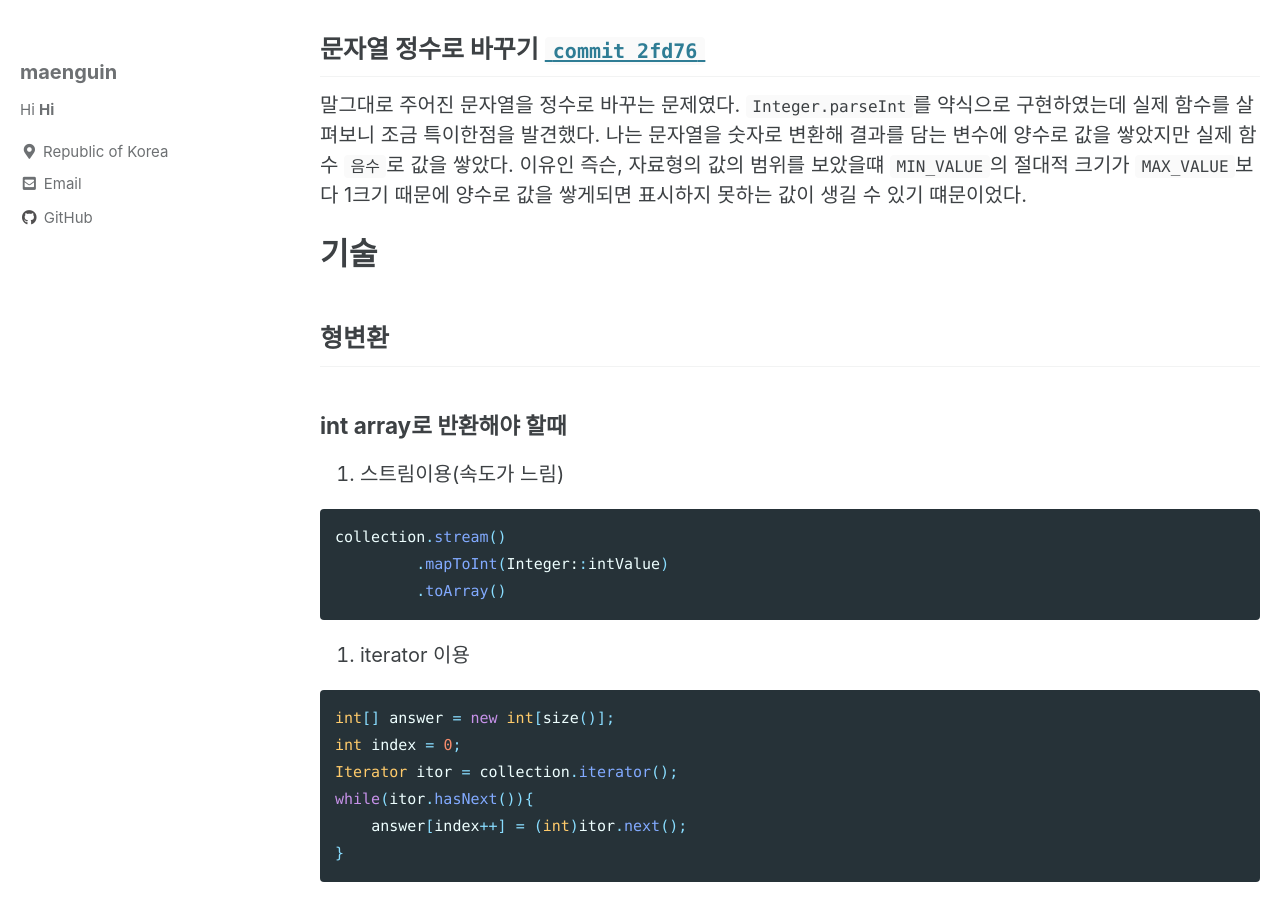
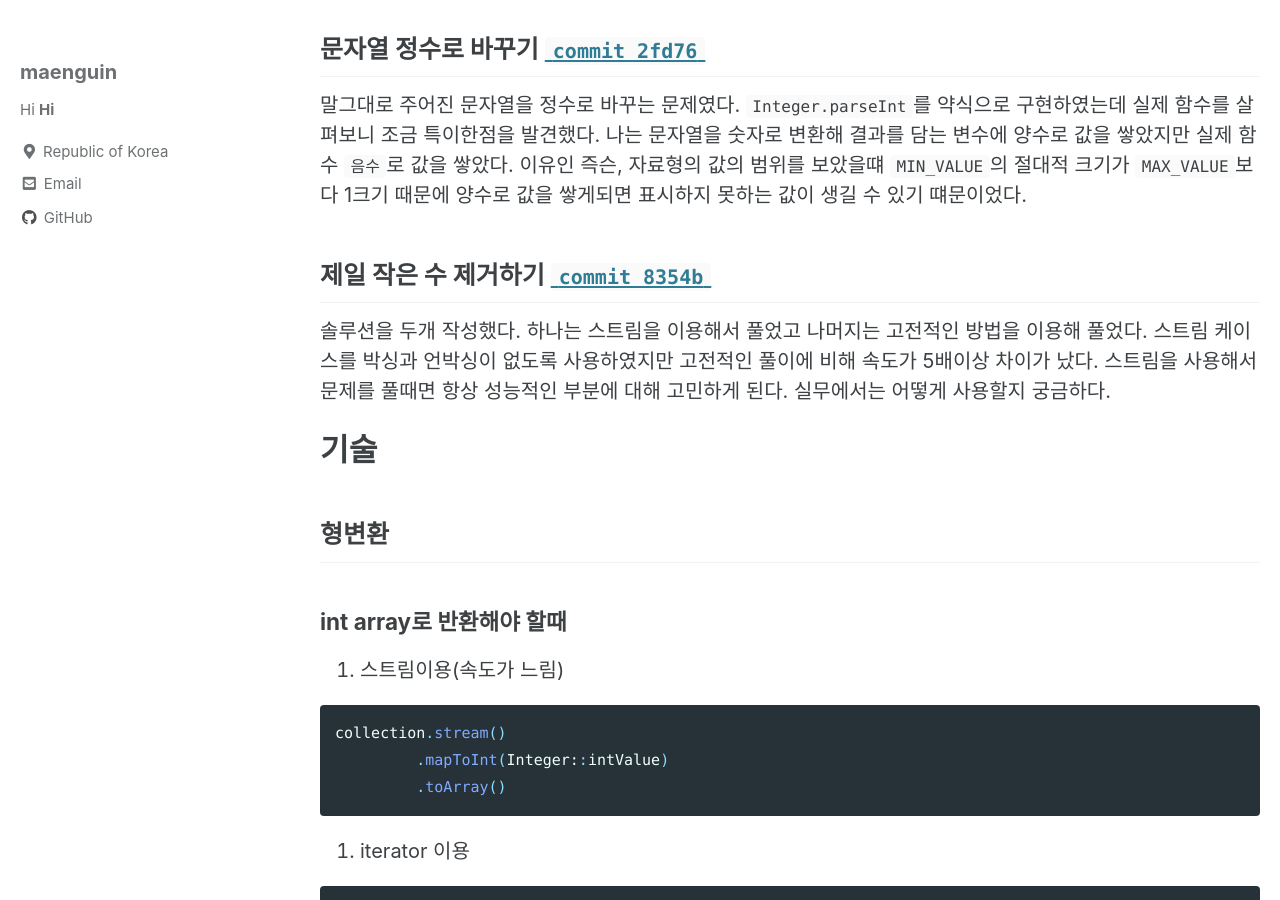
Before and after one commit to maenguin/maenguin.github.io, a Jekyll site: the page built from _posts/2020-12-01-algorithm-study.md, in a window 1280 px wide and 900 px high, scrolled down 617 px. Built offline with Jekyll 4.4.1, drawn with Linux system fonts in a browser that asks for light colours; cached includes are drawn as plain includes.

Commit message:
Update 2020-12-01-algorithm-study.md

```diff
--- a/_posts/2020-12-01-algorithm-study.md
+++ b/_posts/2020-12-01-algorithm-study.md
@@ -27,6 +27,13 @@ tags:
 나는 문자열을 숫자로 변환해 결과를 담는 변수에 양수로 값을 쌓았지만 실제 함수 `음수`로 값을 쌓았다.
 이유인 즉슨, 자료형의 값의 범위를 보았을떄 `MIN_VALUE`의 절대적 크기가 `MAX_VALUE`보다 1크기 때문에
 양수로 값을 쌓게되면 표시하지 못하는 값이 생길 수 있기 떄문이었다.
+
+## 제일 작은 수 제거하기 [`commit 8354b`](https://github.com/maenguin/Algorithm/commit/8354bb29be9684aa6b62664902634d050070b85e)
+솔루션을 두개 작성했다. 하나는 스트림을 이용해서 풀었고 나머지는 고전적인 방법을 이용해 풀었다.
+스트림 케이스를 박싱과 언박싱이 없도록 사용하였지만 고전적인 풀이에 비해 속도가 5배이상 차이가 났다.
+스트림을 사용해서 문제를 풀때면 항상 성능적인 부분에 대해 고민하게 된다.
+실무에서는 어떻게 사용할지 궁금하다.
+
 
 
 # 기술
```
